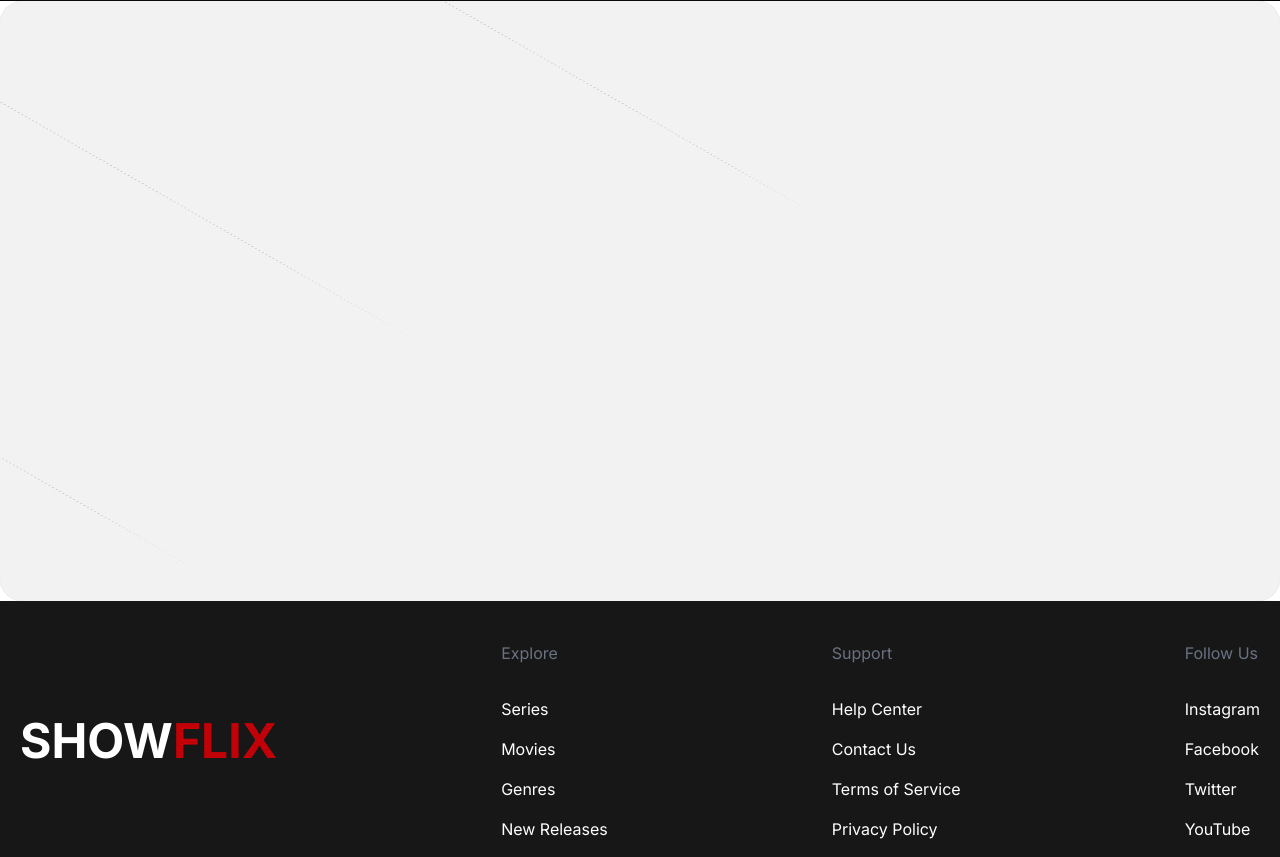
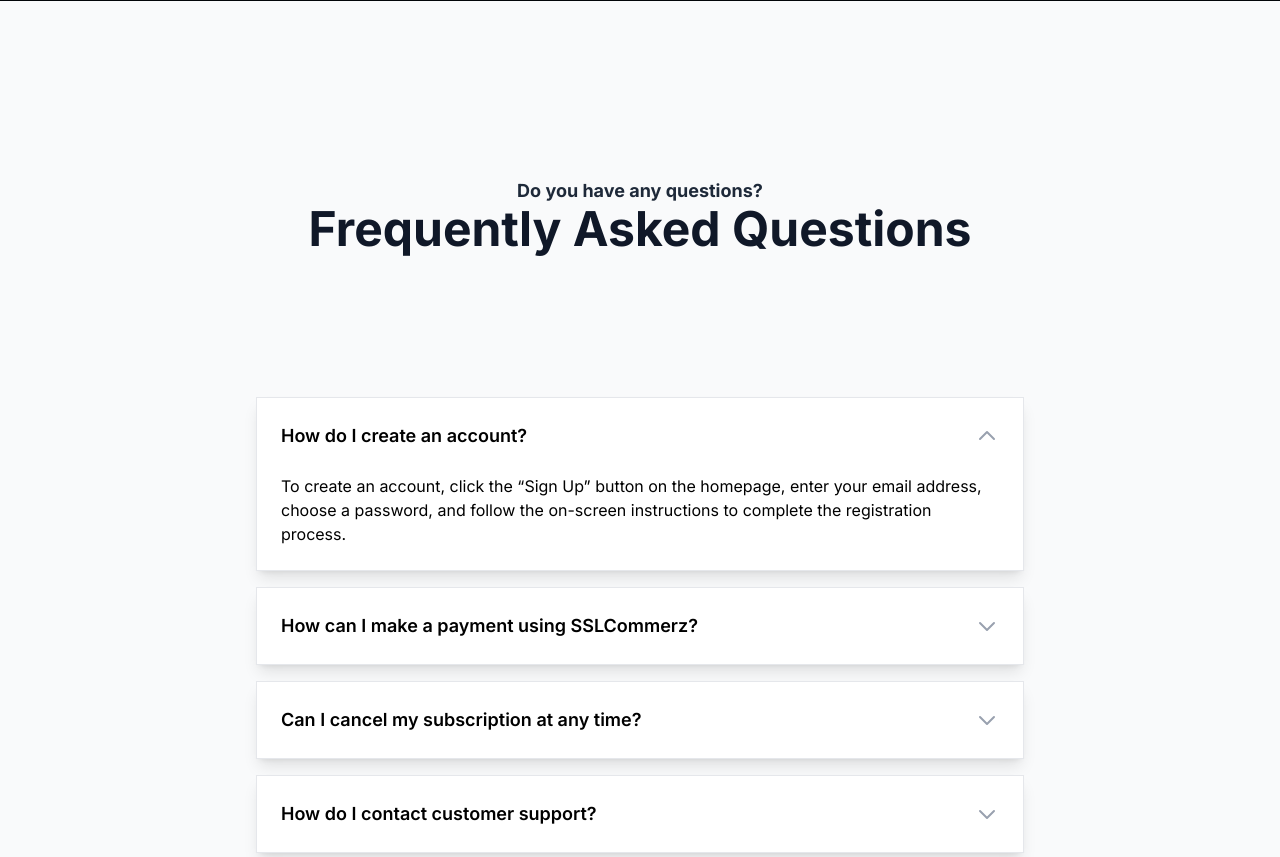
Before and after one commit to Moniruzzaman2525/movie-series-client, a Next.js app: page / in a window 1280 px wide. Shown: the part 5203-6060 px from the top of the page. Built offline with nearby package versions, Linux system fonts and the light colour scheme; no server answers.

Commit message:
implement faq

```diff
--- a/src/app/(withNavFooter)/page.tsx
+++ b/src/app/(withNavFooter)/page.tsx
@@ -1,9 +1,10 @@
 "use client";
 
 import EditorsPick from "@/components/HomeCompoents/EditorsPick";
+import FaqSection from "@/components/HomeCompoents/FaqSection";
 import HasselFreeExperience from "@/components/HomeCompoents/HasselFreeExperience";
 import HeroSection from "@/components/HomeCompoents/HeroSection";
-import { ThreeDMarqueeDemo } from "@/components/HomeCompoents/Marquee";
+// import { ThreeDMarqueeDemo } from "@/components/HomeCompoents/Marquee";
 import NewlyAdded from "@/components/HomeCompoents/NewlyAdded";
 import TopRatedMovies from "@/components/HomeCompoents/TopRatedMovies";
 import React from "react";
@@ -16,7 +17,8 @@ const HomePage = () => {
       <HasselFreeExperience />
       <NewlyAdded />
       <EditorsPick />
-      <ThreeDMarqueeDemo/>
+      {/* <ThreeDMarqueeDemo/> */}
+      <FaqSection/>
     </div>
   );
 };
--- /dev/null
+++ b/src/components/HomeCompoents/FaqSection.tsx
@@ -0,0 +1,127 @@
+"use client";
+
+import React, { useRef, useState } from "react";
+import SectionTitleTwo from "../Shared/SectionTitle/SectionTitleTwo";
+
+const faqs = [
+  {
+    question: "How do I create an account?",
+    answer:
+      "To create an account, click the “Sign Up” button on the homepage, enter your email address, choose a password, and follow the on-screen instructions to complete the registration process.",
+  },
+  {
+    question: "How can I make a payment using SSLCommerz?",
+    answer:
+      "During checkout, select SSLCommerz as your payment method. You’ll be redirected to SSLCommerz to securely complete your transaction before returning to the site.",
+  },
+  {
+    question: "Can I cancel my subscription at any time?",
+    answer:
+      "Yes, you can cancel your subscription at any time from your account settings. You will continue to have access to the service until the end of your current billing cycle.",
+  },
+  {
+    question: "How do I contact customer support?",
+    answer:
+      "You can contact our support team via the “Help Center” or by emailing support@streamflix.com. We aim to respond to all inquiries within 24 hours.",
+  },
+  {
+    question: "Can I stream movies and series on multiple devices?",
+    answer:
+      "Absolutely. Depending on your subscription plan, you can stream content on up to 4 devices simultaneously. Our Basic plan allows 1 stream, Standard allows 2, and Premium supports 4 concurrent streams. All plans support HD, while Premium includes 4K Ultra HD where available.",
+  },
+];
+
+const FaqSection: React.FC = () => {
+  const [openIndex, setOpenIndex] = useState<number | null>(0);
+  const contentRefs = useRef<(HTMLDivElement | null)[]>([]);
+
+  const toggleFAQ = (index: number) => {
+    setOpenIndex((prev) => (prev === index ? null : index));
+  };
+
+  return (
+    <section className="py-10 bg-gray-50 sm:py-16 lg:py-24">
+      <div className="px-4 mx-auto sm:px-6 lg:px-8 max-w-7xl">
+        <SectionTitleTwo
+          text="Frequently Asked Questions"
+          subText="Do you have any questions?"
+        />
+
+        <div className="max-w-3xl mx-auto mt-8 space-y-4 md:mt-16">
+          {faqs.map((faq, index) => {
+            const isOpen = openIndex === index;
+
+            return (
+              <div
+                key={index}
+                className="transition-all duration-200 bg-white border border-gray-200 shadow-lg cursor-pointer hover:bg-gray-50"
+              >
+                <button
+                  type="button"
+                  onClick={() => toggleFAQ(index)}
+                  className="flex items-center justify-between w-full px-4 py-5 sm:p-6"
+                >
+                  <span className="flex text-lg font-semibold text-black">
+                    {faq.question}
+                  </span>
+                  <svg
+                    className={`w-6 h-6 text-gray-400 transform transition-transform duration-300 ${
+                      isOpen ? "rotate-180" : ""
+                    }`}
+                    xmlns="http://www.w3.org/2000/svg"
+                    fill="none"
+                    viewBox="0 0 24 24"
+                    stroke="currentColor"
+                  >
+                    <path
+                      strokeLinecap="round"
+                      strokeLinejoin="round"
+                      strokeWidth={2}
+                      d="M19 9l-7 7-7-7"
+                    />
+                  </svg>
+                </button>
+
+                <div
+                  ref={(el) => {
+                    contentRefs.current[index] = el;
+                  }}
+                  className="overflow-hidden transition-all duration-300 ease-in-out"
+                  style={{
+                    maxHeight: isOpen
+                      ? `${contentRefs.current[index]?.scrollHeight}px`
+                      : "0px",
+                  }}
+                >
+                  <div className="px-4 pb-5 sm:px-6 sm:pb-6">
+                    <p>
+                      {faq.answer}{" "}
+                      {/* <a
+                        href="#"
+                        className="text-blue-600 transition-all duration-200 hover:underline"
+                      >
+                        aliqua dolor
+                      </a> */}
+                    </p>
+                  </div>
+                </div>
+              </div>
+            );
+          })}
+        </div>
+
+        <p className="text-center text-gray-600 text-base mt-9">
+          Didn’t find the answer you are looking for?{" "}
+          <a
+            href="#"
+            className="font-medium text-blue-600 transition-all duration-200 hover:text-blue-700 hover:underline"
+          >
+            Contact our support
+          </a>
+        </p>
+      </div>
+    </section>
+  );
+};
+
+export default FaqSection;
--- /dev/null
+++ b/src/components/Shared/SectionTitle/SectionTitleTwo.tsx
@@ -0,0 +1,28 @@
+import { motion } from "motion/react";
+
+interface SProps {
+  text: string;
+  subText: string;
+}
+
+const SectionTitleTwo = ({ text, subText }: SProps) => {
+  return (
+    <div className="py-5 md:py-20  ">
+      <div
+        data-aos="fade-up"
+        className="flex flex-col justify-center items-center"
+      >
+        <motion.button
+          initial={{ scale: 0 }}
+          animate={{ scale: 1 }}
+          transition={{ duration: 1 }}
+        >
+          <p className="text-gray-800 text-lg font-bold">{subText}</p>
+          <h1 className="text-3xl md:text-5xl font-bold text-gray-900">{text}</h1>
+        </motion.button>
+      </div>
+    </div>
+  );
+};
+
+export default SectionTitleTwo;
```
